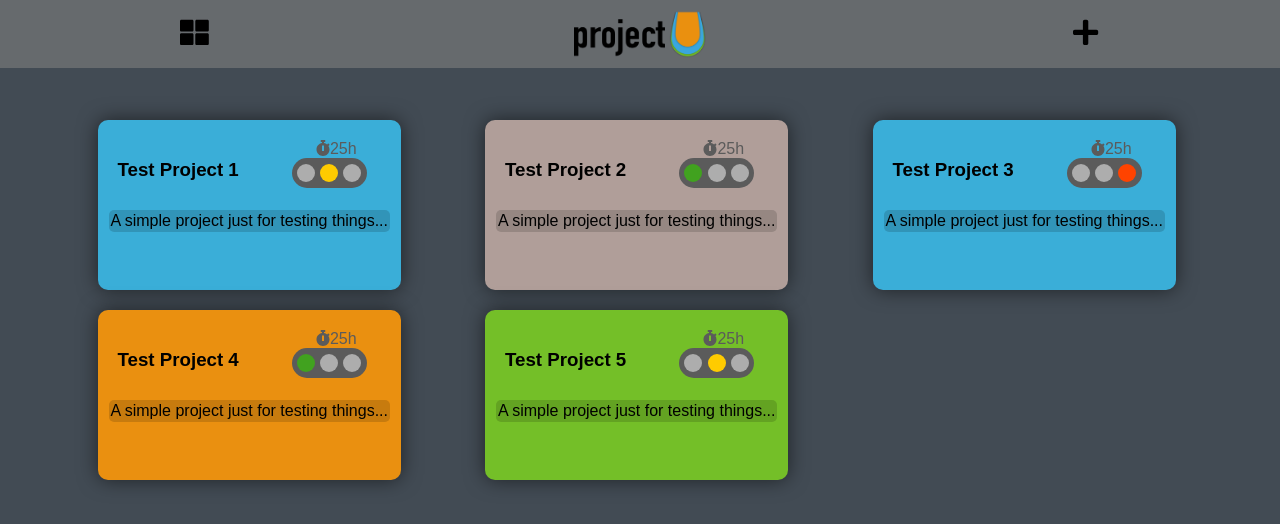
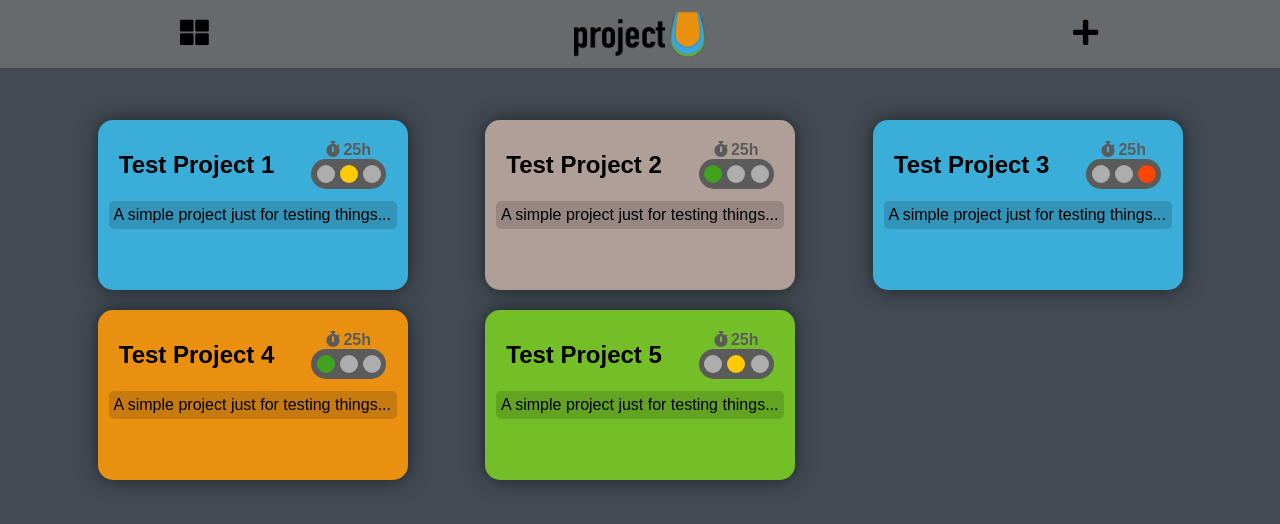
Before and after one commit to RonnyFalconeri/projectU_frontend, an Angular app: page / in a window 1280 px wide. Shown: the top 524 px of the page. Built offline with nearby package versions, Linux system fonts and the light colour scheme.

Commit message:
styling fixes, refactoring

```diff
--- a/src/app/components/project-tile/project-tile.component.html
+++ b/src/app/components/project-tile/project-tile.component.html
@@ -1,20 +1,22 @@
 <div class="everything">
-<div class="project-tile" [ngClass]="{
+
+  <div class="tile"
+    [routerLink]="['/project/', project.id]"
+    [ngClass]="{
     'initiated': project.state === stateEnum.INITIATED,
     'in-progress': project.state === stateEnum.IN_PROGRESS,
     'halted': project.state === stateEnum.HALTED,
-  'finished': project.state === stateEnum.FINISHED}">
+    'finished': project.state === stateEnum.FINISHED}"
+  >
 
-  <div id="grid-container" [routerLink]="['/project/', project.id]">
+    <div class="info">
+      <h1 class="title">{{project.title}}</h1>
 
-    <div class="project-information">
-      <h3>{{project.title}}</h3>
-    </div>
-    <div class="project-status">
-
-      <div id="hours">
+      <div class="status">
+        <div class="hours">
           <fa-icon [icon]="faStopwatch"></fa-icon>{{project.estimatedDurationInHours}}h
         </div>
+
         <app-traffic-light
           [complexity]="project.complexity"
           [size]="sizeEnum.SMALL"
@@ -22,7 +24,8 @@
         ></app-traffic-light>
       </div>
     </div>
-  <div class="project-description">
+
+    <div class="description">
       {{project.description}}
     </div>
   </div>
--- a/src/app/components/project-tile/project-tile.component.scss
+++ b/src/app/components/project-tile/project-tile.component.scss
@@ -1,69 +1,83 @@
-.project-tile {
-  position: absolute;
+.tile {
   height: 150px;
-  border-radius: 10px;
+  border-radius: 15px;
   padding: 10px;
   box-shadow: 0px 0px 20px 0px #0000008c;
   z-index: 3;
 }
 
-.two-tasks{
+.two-tasks {
   position: relative;
-
   height: 150px;
-  padding:10px;
-  bottom:-5px;
-  left:4px;
-
+  padding: 10px;
+  bottom: -5px;
+  left: 4px;
   border-radius: 10px;
   box-shadow: 0px 0px 20px 0px #0000008c;
   z-index: 2;
 }
 
-.many-tasks{
+.many-tasks {
   position: relative;
-
   height: 150px;
-  padding:10px;
-  bottom:160px;
-  left:13px;
-
+  padding: 10px;
+  bottom: 160px;
+  left: 13px;
   border-radius: 10px;
   box-shadow: 0px 0px 20px 0px #0000008c;
   z-index: 1;
 }
 
-.everything{
+.everything {
   height: 150px;
   margin: 20px;
   border-radius: 10px;
 }
 
-.project-description{
+.everything:hover {
+  opacity: 0.8;
+  cursor: pointer;
+}
+
+.info {
+  display: flex;
+  height: 70px;
+  justify-content: space-around;
+  align-items: center;
+}
+
+.title {
+  white-space: nowrap;
+  overflow: hidden;
+  text-overflow: ellipsis;
+  font-size: 1.5rem;
+  width: 170px;
+}
+
+.description {
   background-color:rgba(0, 0, 0, 0.15);
-  padding: 2px;
+  padding: 5px;
   margin: 1px;
   border-radius: 5px;
-}
-.project-information{
-  grid-column-start: 1;
-  grid-column-end: 4;
+  max-height: 68px;
+  overflow: hidden;
 }
 
-.project-status{
+.status {
   text-align: center;
+  display: flex;
+  flex-direction: column;
+  align-items: center;
+  justify-content: center;
 }
 
-#hours{
+.hours {
   color: var(--color-font-secondary);
-}
+  font-weight: bold;
 
-#grid-container{
-  display: grid;
-  grid-template-columns: auto auto auto auto;
-  grid-gap: 10px;
-  padding: 10px;
-  z-index: 1;
+  fa-icon {
+    margin-right: 3px;
+  }
 }
 
 .initiated {
@@ -81,8 +95,3 @@
 .finished {
   background-color: var(--color-state-finished);
 }
-
-.everything:hover {
-  opacity: 0.8;
-  cursor: pointer;
-}
```
Lines whose indentation alone changed are shown as unchanged.
